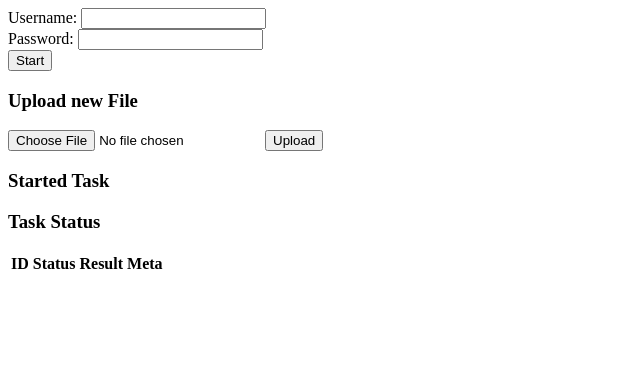
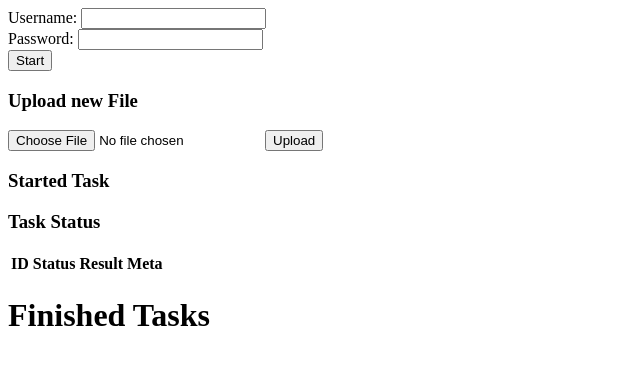
Before and after one commit to Gott50/saas-dashboard, a Flask app: page / in a window 1280 px wide. Shown: the top 365 px of the page, without its empty margins (0-640 px from the left). Run offline with Flask 2, Linux system fonts and the light colour scheme; lists and menus that the app fills with data are empty; some libraries are stand-ins or nearby versions.

Commit message:
display Finished Tasks

```diff
--- a/src/static/main.js
+++ b/src/static/main.js
@@ -28,7 +28,7 @@ function requestJobsStatus(watch_job_ids, callback) {
 
 function started(res) {
     res.data.jobs.filter(job => job.job_status === 'started').forEach(getStarted);
-
+    res.data.jobs.filter(job => job.job_status === 'finished').forEach(getFinished);
 }
 
 $(document).ready(() => {
@@ -62,6 +62,11 @@ function getStarted(job) {
     document.getElementById('started').innerHTML = html;
 }
 
+function getFinished(job) {
+    watch_job_ids = watch_job_ids.filter(id => id !== job.job_id);
+    $('#finished').prepend(getStartedHTML(job));
+}
+
 function getDefaultHTML(job) {
     return `
       <tr>
--- a/src/templates/upload.html
+++ b/src/templates/upload.html
@@ -1,4 +1,8 @@
 <!doctype html>
+<head>
+    <link rel="stylesheet" href="{{ url_for('static', filename='assessment.css') }}" type="text/css">
+    <link rel="stylesheet" href="{{ url_for('static', filename='hide.css') }}" type="text/css">
+</head>
 <form>
     <div>
         <label for="username">Username:
@@ -50,6 +54,13 @@
     </table>
 </div>
 
+<div>
+    <h1>Finished Tasks</h1>
+    <div id="finished">
+
+    </div>
+</div>
+
 <!-- scripts -->
 <script src="//code.jquery.com/jquery-3.2.1.min.js"></script>
 <script src="{{ url_for('static', filename='main.js') }}" type="text/javascript"></script>
```
